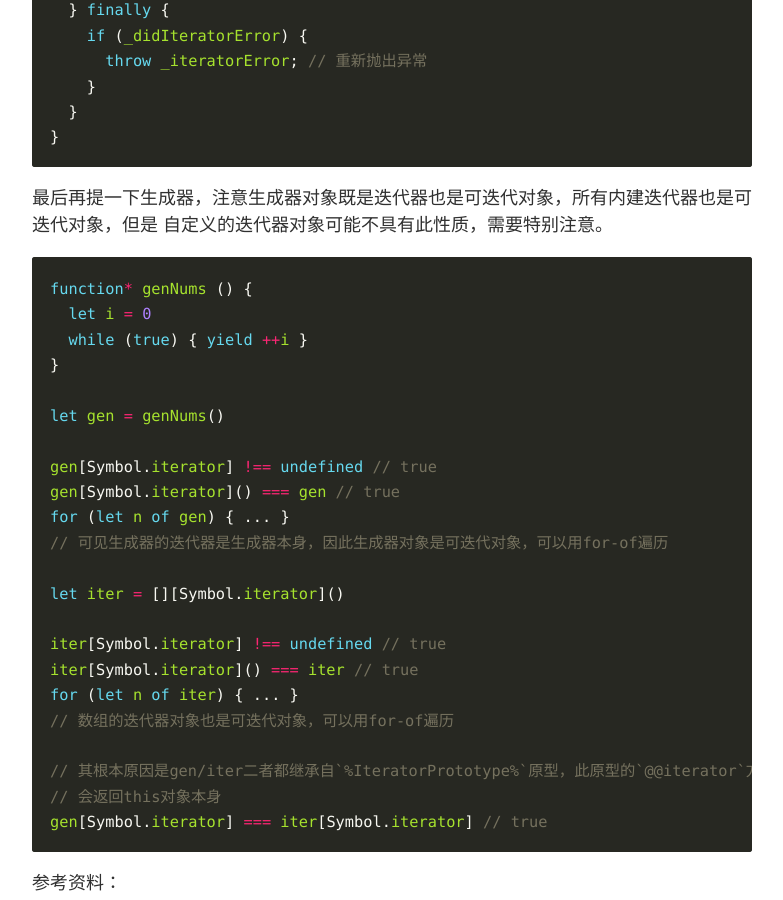
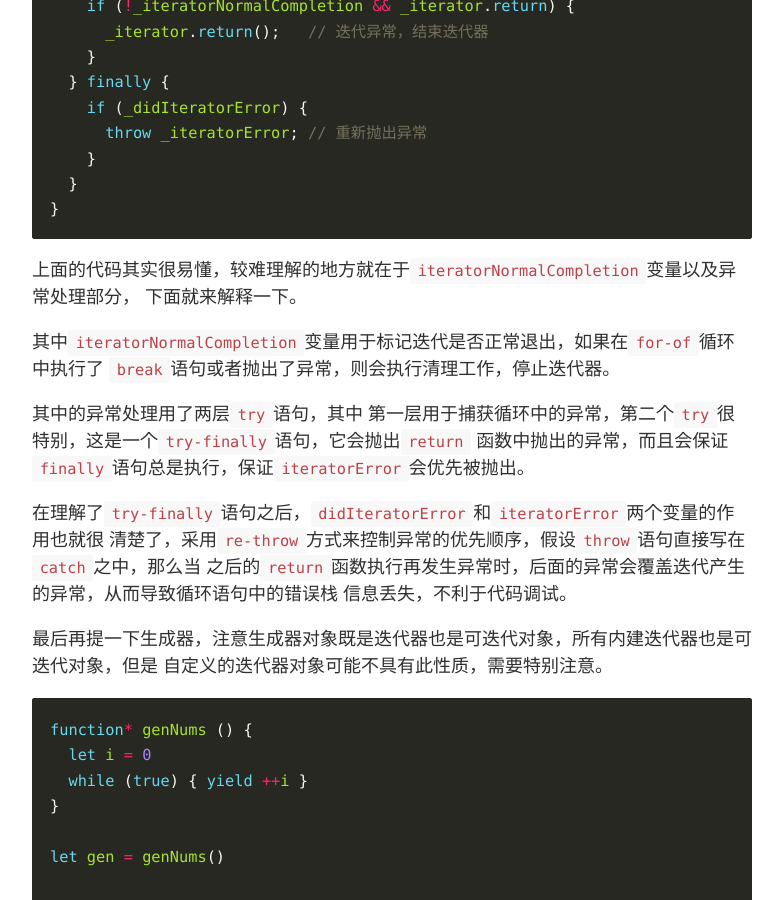
Before and after one commit to skylerlee/codelet, a Jekyll site: the page built from _posts/2016-12-18-javascript-for-of.md, in a window 1280 px wide and 900 px high, scrolled down 1803 px. Shown: the whole window, without its empty margins (248-1031 px from the left). Built offline with Jekyll 4.4.1, drawn with Linux system fonts in a browser that asks for light colours; some of the changed text lies outside the part shown.

Commit message:
Update post

````diff
--- a/_posts/2016-12-18-javascript-for-of.md
+++ b/_posts/2016-12-18-javascript-for-of.md
@@ -45,6 +45,9 @@ for (let n of arr) {
 }
 ```
 
+我格式化了一下代码，并添加了注释，其中的关键就在于通过`[Symbol.iterator]()`获取迭代器对象，
+通过`iterator.next()`获取元素值并判断是否继续迭代。
+
 ```js
 "use strict";
 
@@ -79,6 +82,21 @@ try {
 }
 ```
 
+上面的代码其实很易懂，较难理解的地方就在于`iteratorNormalCompletion`变量以及异常处理部分，
+下面就来解释一下。
+
+其中`iteratorNormalCompletion`变量用于标记迭代是否正常退出，如果在`for-of`循环中执行了
+`break`语句或者抛出了异常，则会执行清理工作，停止迭代器。
+
+其中的异常处理用了两层`try`语句，其中
+第一层用于捕获循环中的异常，第二个`try`很特别，这是一个`try-finally`语句，它会抛出`return`
+函数中抛出的异常，而且会保证`finally`语句总是执行，保证`iteratorError`会优先被抛出。
+
+在理解了`try-finally`语句之后，`didIteratorError`和`iteratorError`两个变量的作用也就很
+清楚了，采用`re-throw`方式来控制异常的优先顺序，假设`throw`语句直接写在`catch`之中，那么当
+之后的`return`函数执行再发生异常时，后面的异常会覆盖迭代产生的异常，从而导致循环语句中的错误栈
+信息丢失，不利于代码调试。
+
 最后再提一下生成器，注意生成器对象既是迭代器也是可迭代对象，所有内建迭代器也是可迭代对象，但是
 自定义的迭代器对象可能不具有此性质，需要特别注意。
 
````
